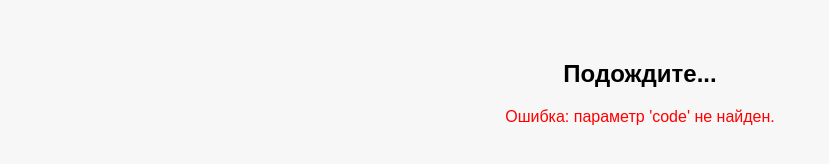
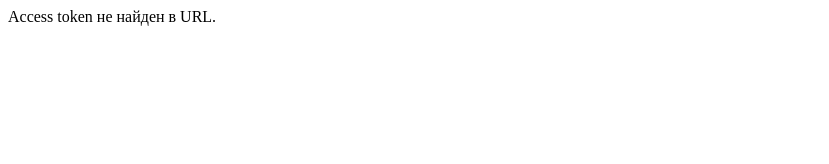
Before and after one commit to gofa4a/patreon-auth, a plain HTML site: page index.html in a window 1280 px wide. Shown: the whole page, without its empty margins (0-829 px from the left). Drawn offline with Linux system fonts and the light colour scheme.

Commit message:
Update index.html

```diff
--- a/index.html
+++ b/index.html
@@ -3,42 +3,26 @@
   <head>
     <meta charset="UTF-8">
     <title>Авторизация Patreon</title>
-  <style>
-    body {
-      font-family: sans-serif;
-      padding: 2em;
-      text-align: center;
-      background: #f7f7f7;
-    }
-    .error { color: red; }
-  </style>
     <script>
-    async function sendCodeToRenPy() {
-      const query = new URLSearchParams(window.location.search);
-      const code = query.get("code");
-
-      if (!code) {
-        document.getElementById("message").innerHTML = "<span class='error'>Ошибка: параметр 'code' не найден.</span>";
+      window.onload = () => {
+        const hash = new URLSearchParams(window.location.hash.substring(1));
+        const token = hash.get("access_token");
+        if (!token) {
+          document.body.innerText = "Access token не найден в URL.";
           return;
         }
 
-      try {
-        const response = await fetch(`http://localhost:12345/?code=${code}`);
-        if (response.ok) {
-          document.getElementById("message").innerText = "Авторизация завершена. Можете вернуться в игру.";
-        } else {
-          document.getElementById("message").innerHTML = "<span class='error'>Ошибка при отправке кода в игру.</span>";
-        }
-      } catch (e) {
-        document.getElementById("message").innerHTML = "<span class='error'>Не удалось подключиться к игре. Убедитесь, что она запущена.</span>";
-      }
-    }
-
-    window.onload = sendCodeToRenPy;
+        fetch(`http://localhost:12345/?token=${token}`)
+          .then(() => {
+            document.body.innerHTML = "<h2>Авторизация прошла успешно.</h2><p>Вы можете вернуться в игру.</p>";
+          })
+          .catch(() => {
+            document.body.innerText = "Не удалось передать токен в игру.";
+          });
+      };
     </script>
   </head>
   <body>
-  <h2>Подождите...</h2>
-  <div id="message">Происходит авторизация через Patreon...</div>
+    <p>Авторизация... Ожидаем ответа.</p>
   </body>
 </html>
```
Lines whose indentation alone changed are shown as unchanged.
